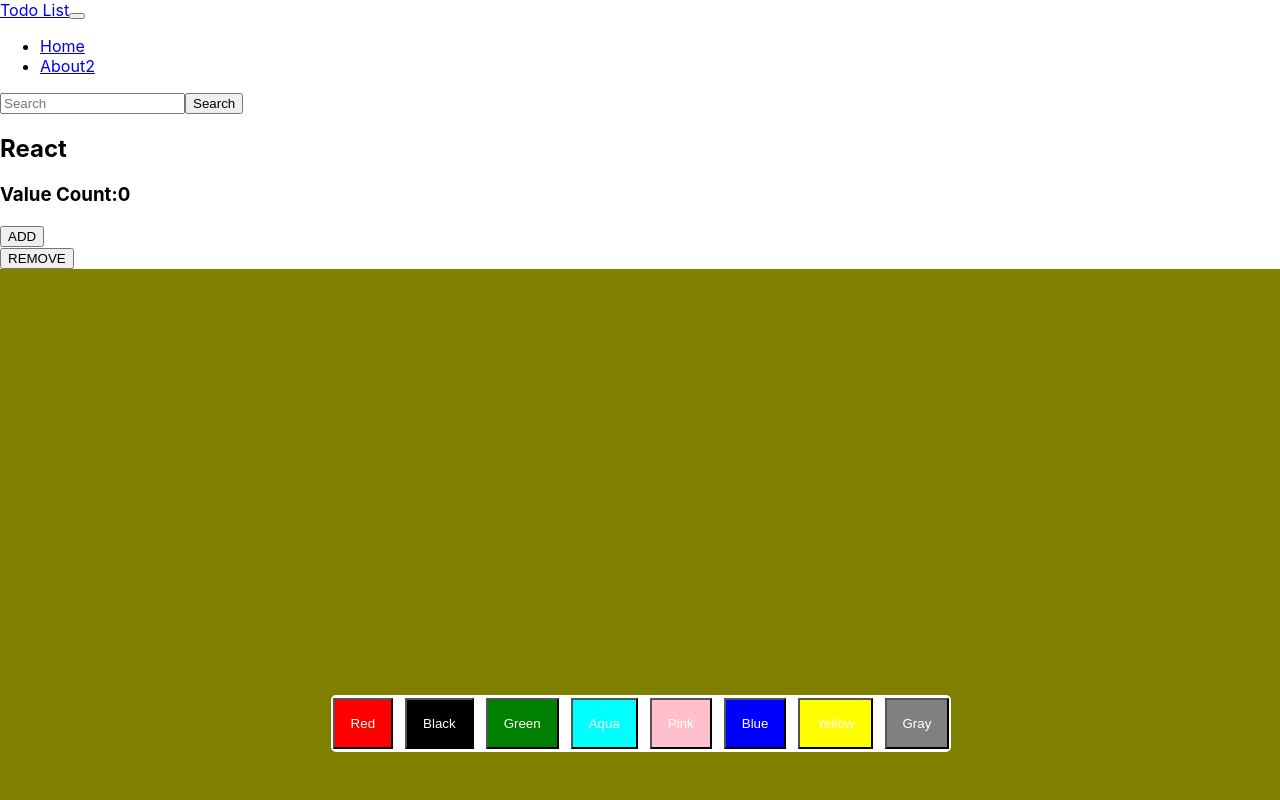
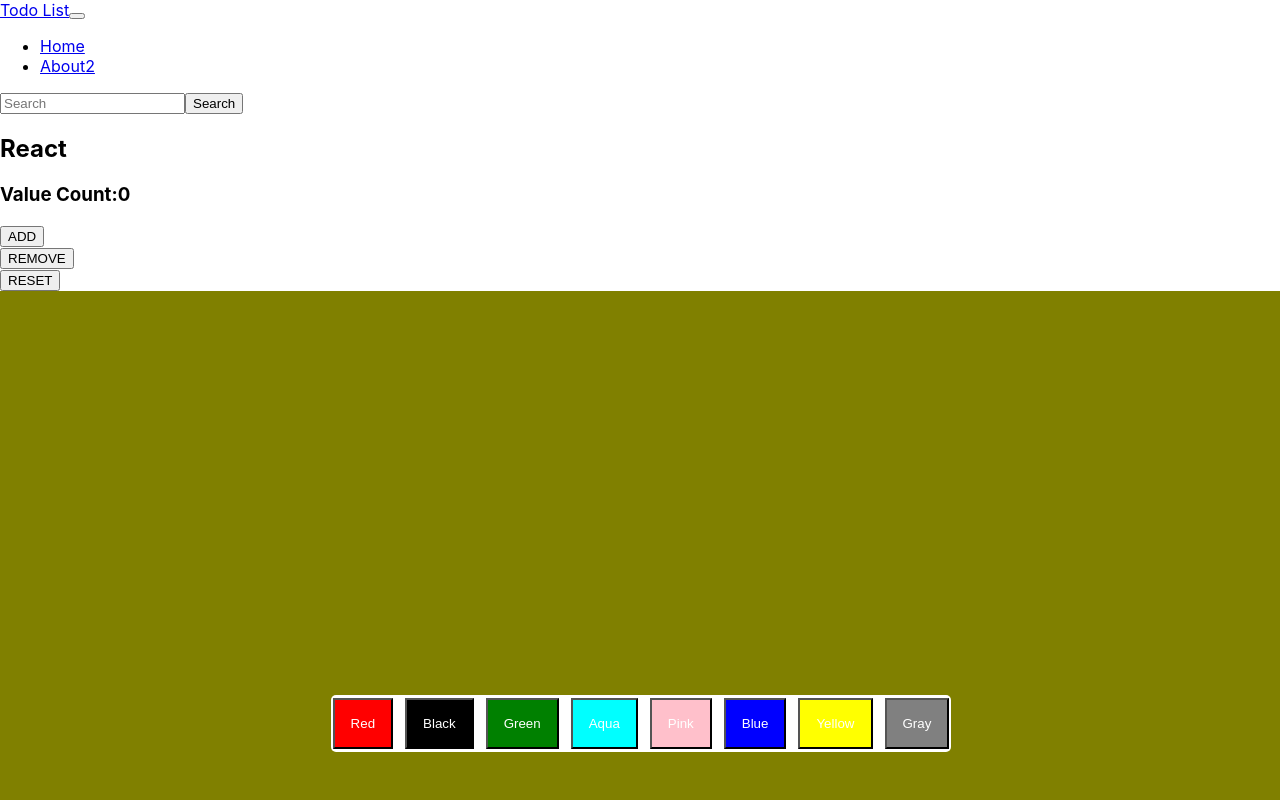
Before and after one commit to Shivamjain2204/React, a React (Create React App) app: page / in a window 1280 px wide. Shown: the top 800 px of the page. Built offline with nearby package versions, Linux system fonts and the light colour scheme; the HTML template or start-up script is replaced by a standard one.

Commit message:
reset button added

```diff
--- a/src/MyComponents/Count.js
+++ b/src/MyComponents/Count.js
@@ -15,6 +15,11 @@ function Count() {
       count = count - 1;
       setCount(count)
     }
+
+    function reset(){
+      setCount(0)
+    }
+
   return (
     <>
     <div className="container">
@@ -22,7 +27,9 @@ function Count() {
     <h3>Value Count:{count}</h3>
 
     <button onClick={added} >ADD</button> <br/>
-    <button onClick={remove} >REMOVE</button>
+    <button onClick={remove} >REMOVE</button> <br/>
+    <button onClick={reset} >RESET</button>
+
     </div>
 
 
```
